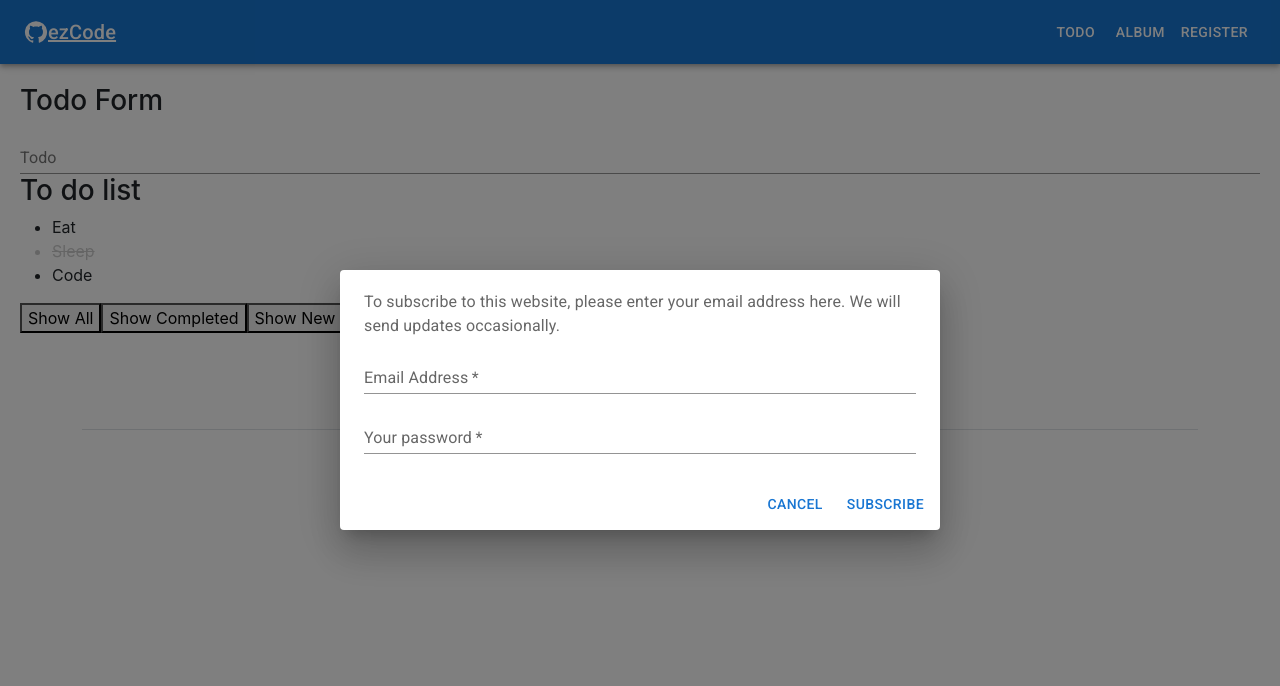
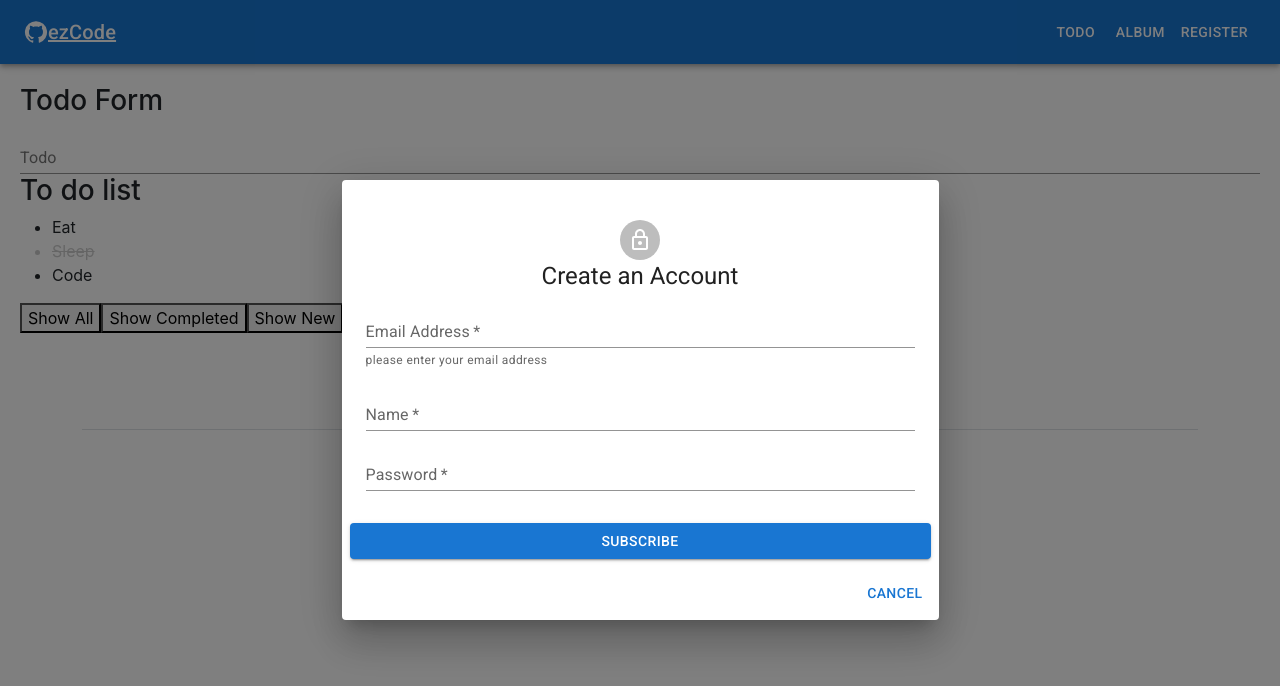
Before and after one commit to SonPhamThanh175/git_train_reactjs, a React (Create React App) app: page /todos in a window 1280 px wide. Both pictures are taken after a click on the button "REGISTER". Shown: the top 686 px of the page. Built offline with nearby package versions, Linux system fonts and the light colour scheme; no server answers.

Commit message:
Commit form Data Register

```diff
--- a/package.json
+++ b/package.json
@@ -11,6 +11,7 @@
     "@material-ui/icons": "^4.11.3",
     "@mui/icons-material": "^5.15.14",
     "@mui/material": "^5.15.14",
+    "@mui/styles": "^5.15.14",
     "@reduxjs/toolkit": "^2.2.3",
     "@testing-library/jest-dom": "^5.17.0",
     "@testing-library/react": "^13.4.0",
--- a/src/api/userApi.js
+++ b/src/api/userApi.js
@@ -0,0 +1,10 @@
+import axiosClient from "./axiosClient"
+
+const userApi = {
+    register(data){
+        const url = '/auth/local/register';
+        return axiosClient.post(url,data)
+    },
+}
+
+export default userApi
--- a/src/app/store.js
+++ b/src/app/store.js
@@ -1,10 +1,12 @@
 // Reducer = counterReducer
 import counterReducer from '../features/Counter/counterSlice'
+import userReducer from '../features/Auth/userSlice'
 
 import { configureStore } from "@reduxjs/toolkit";
 
 const rootReducer = {
     counter : counterReducer,
+    user : userReducer,
 }
 
 const store = configureStore({
--- a/src/components/Header/index.jsx
+++ b/src/components/Header/index.jsx
@@ -12,6 +12,9 @@ import Typography from '@mui/material/Typography';
 import { useState } from 'react';
 import { NavLink } from 'react-router-dom/cjs/react-router-dom.min';
 import styles from './styles.module.css';
+import Register from 'features/Auth/components/Register';
+import Avatar from '@mui/material/Avatar';
+import PasswordField from 'components/form-controls/PasswordField';
 
 export default function Header() {
     const [open, setOpen] = useState(false);
@@ -23,6 +26,8 @@ export default function Header() {
     const handleClose = () => {
         setOpen(false);
     };
+    // const value = []
+    // console.log(value);
     return (
         <Box sx={{ flexGrow: 1 }}>
             <AppBar position='static'>
@@ -67,17 +72,15 @@ export default function Header() {
                         event.preventDefault();
                         const formData = new FormData(event.currentTarget);
                         const formJson = Object.fromEntries(formData.entries());
-                        const email = formJson.email;
-                        console.log(email);
+                        console.log(formJson);
+                        // value.push(formJson);
+
                         handleClose();
                     },
                 }}
             >
                 <DialogContent>
-                    <DialogContentText>
-                        To subscribe to this website, please enter your email address here. We will
-                        send updates occasionally.
-                    </DialogContentText>
+                    <Register/>
                     <TextField
                         autoFocus
                         required
@@ -88,6 +91,18 @@ export default function Header() {
                         type='email'
                         fullWidth
                         variant='standard'
+                        helperText='please enter your email address'
+                    />
+                     <TextField
+                        autoFocus
+                        required
+                        margin='dense'
+                        id='name'
+                        name='name'
+                        label='Name'
+                        type='name'
+                        fullWidth
+                        variant='standard'
                     />
                     <TextField
                         autoFocus
@@ -95,15 +110,23 @@ export default function Header() {
                         margin='dense'
                         id='name'
                         name='password'
-                        label='Your password'
+                        label='Password'
                         type='password'
                         fullWidth
                         variant='standard'
                     />
+                    {/* <PasswordField/> */}
                 </DialogContent>
                 <DialogActions>
+                <Button type='submit'
+                            variant='contained'
+                            color='primary'
+                            fullWidth
+                    >
+                        Subscribe</Button>
+                </DialogActions>
+                <DialogActions>
                     <Button onClick={handleClose}>Cancel</Button>
-                    <Button type='submit'>Subscribe</Button>
                 </DialogActions>
             </Dialog>
         </Box>
--- a/src/components/form-controls/InputField/index.jsx
+++ b/src/components/form-controls/InputField/index.jsx
@@ -14,9 +14,8 @@ InputField.propTypes = {
 
 function InputField(props) {
     const { form, name, label, disabled } = props;
-    const {errors,formState} = form;
-    const hasError = formState.touched[name] && errors[name];
-    // console.log(errors[name], formState.touched[name]);
+    const {errors} = form;
+    const hasError =  errors[name];
 
     return (
         <Controller
--- /dev/null
+++ b/src/components/form-controls/PasswordField/index.jsx
@@ -0,0 +1,82 @@
+import Visibility from '@mui/icons-material/Visibility';
+import VisibilityOff from '@mui/icons-material/VisibilityOff';
+import FormControl from '@mui/material/FormControl';
+import IconButton from '@mui/material/IconButton';
+import InputAdornment from '@mui/material/InputAdornment';
+import InputLabel from '@mui/material/InputLabel';
+import OutlinedInput from '@mui/material/OutlinedInput';
+import PropTypes from 'prop-types';
+import { useState } from 'react';
+import { Controller } from 'react-hook-form';
+import TextField from '@mui/material/TextField';
+import { FormHelperText } from '@mui/material';
+
+
+PasswordField.propTypes = {
+    form: PropTypes.object.isRequired,
+    name: PropTypes.string.isRequired,
+
+    label: PropTypes.string,
+    disabled: PropTypes.object,
+};
+
+function PasswordField(props) {
+    const { form, name, label, disabled } = props;
+    const { errors, formState } = form;
+    const hasError = formState.touched[name] && errors[name];
+
+    const [showPassword,setShowPassword] = useState(false)
+
+    const toggleShowPassword = () => {
+        setShowPassword(x => !x)
+    }
+
+    return (
+        <div>
+            <Controller
+                name={name}
+                control={form.control}
+                as={TextField}
+                margin='normal'
+                variant='outlined'
+                fullWidth
+                label={label}
+                disabled={disabled}
+                error={!!hasError}
+                helperText={errors[name]?.message}
+            />
+            <FormControl
+                // sx={{ m: 1, width: '25ch' }}
+                variant='outlined'
+                fullWidth
+                margin='normal'
+            >
+                <InputLabel htmlFor={name}>{label}</InputLabel>
+                <OutlinedInput
+                    name={name}
+                    control={form.control}
+                    as={OutlinedInput}
+                    id={name}
+                    type={showPassword ? 'text' : 'password'}
+                    label={label}
+                    endAdornment={
+                        <InputAdornment position='end'>
+                            <IconButton
+                                aria-label='toggle password visibility'
+                                onClick={toggleShowPassword}
+                                edge='end'
+                            >
+                                {showPassword ? <VisibilityOff /> : <Visibility />}
+                            </IconButton>
+                        </InputAdornment>
+                    }
+                    disabled={disabled}
+                    error ={!!hasError}
+                />
+                <FormHelperText error = {!!hasError}>{errors[name]?.message}</FormHelperText>
+            </FormControl>
+        </div>
+    );
+}
+
+export default PasswordField;
--- /dev/null
+++ b/src/features/Auth/components/Register/index.jsx
@@ -0,0 +1,19 @@
+import React from 'react';
+import PropTypes from 'prop-types';
+import RegisterForm from '../RegisterForm';
+
+Register.propTypes = {};
+
+function Register(props) {
+    const handleSubmit = (value) => {
+
+        console.log('Form Submit', value);
+    };
+    return (
+        <div>
+            <RegisterForm onSubmit = {handleSubmit}/>
+        </div>
+    );
+}
+
+export default Register;
--- /dev/null
+++ b/src/features/Auth/components/RegisterForm/index.jsx
@@ -0,0 +1,133 @@
+import { yupResolver } from '@hookform/resolvers/yup';
+import { LockOutlined } from '@material-ui/icons';
+import { Button, Typography } from '@mui/material';
+import Avatar from '@mui/material/Avatar';
+import { makeStyles } from '@mui/styles';
+import InputField from 'components/form-controls/InputField';
+import PasswordField from 'components/form-controls/PasswordField';
+import PropTypes from 'prop-types';
+import { useForm } from 'react-hook-form';
+import TextField from '@mui/material/TextField';
+
+import * as yup from 'yup';
+
+const useStyles = makeStyles((theme) => ({
+    root: {
+        paddingTop: '20px',
+    },
+    avatar: {
+        margin: '0 auto',
+        backgroundColor: 'red',
+    },
+
+    title: {
+        textAlign: 'center',
+        margin: '2 0',
+    },
+
+    submit: {
+        marginTop: '15px',
+    },
+}));
+
+RegisterForm.propTypes = {
+    allSubmit: PropTypes.func,
+};
+
+function RegisterForm({ props }) {
+    const classes = useStyles();
+
+    const schema = yup.object().shape({});
+    const form = useForm({
+        defaultValue: {
+            fullName: ' ',
+            email: ' ',
+            password: ' ',
+            retypePassword: ' ',
+        },
+        resolver: yupResolver(schema),
+    });
+    const handleSubmitForm = (data) => {
+        console.log('debug data ->', data);
+    };
+
+    return (
+        <div className={classes.root}>
+            <Avatar className={classes.avatar}>
+                <LockOutlined></LockOutlined>
+            </Avatar>
+
+            <Typography
+                className={classes.title}
+                component='h3'
+                variant='h5'
+            >
+                Create an Account
+            </Typography>
+
+            <form
+                onSubmit={() => {
+                    form.handleSubmit(handleSubmitForm);
+                }}
+            >
+                {/* <Button
+                    type='submit'
+                    className={classes.submit}
+                    variant='contained'
+                    color='primary'
+                    fullWidth
+                    // onClick={(e) => e?.preventDefault()}
+                >
+                    Create an Account
+                </Button>
+
+                <TextField
+                        autoFocus
+                        required
+                        margin='dense'
+                        id='name'
+                        name='email'
+                        label='Email Address'
+                        type='email'
+                        fullWidth
+                        variant='standard'
+                    />
+                     <TextField
+                        autoFocus
+                        required
+                        margin='dense'
+                        id='name'
+                        name='name'
+                        label='Name'
+                        type='name'
+                        fullWidth
+                        variant='standard'
+                    />
+                    <TextField
+                        autoFocus
+                        required
+                        margin='dense'
+                        id='password'
+                        name='password'
+                        label='Password'
+                        type='password'
+                        fullWidth
+                        variant='standard'
+                    />
+
+                <PasswordField
+                    name='password'
+                    label='Password'
+                    form={form}
+            />
+                <PasswordField
+                    name='retypePassword'
+                    label='Retype Password'
+                    form={form}
+                />  */}
+            </form>
+        </div>
+    );
+}
+
+export default RegisterForm;
--- /dev/null
+++ b/src/features/Auth/userSlice.js
@@ -0,0 +1,40 @@
+import { createAsyncThunk, createSlice } from '@reduxjs/toolkit'
+import userApi from 'api/userApi';
+
+ export const register = createAsyncThunk(
+    'users/register',
+    async (payload) => {
+        // Call API to register
+        const data = await userApi.register(payload)
+
+        // Save data to the local storage
+        localStorage.setItem('access_token', data.jwt)
+        localStorage.setItem('user', JSON.stringify(data.user))
+
+
+        return data.user;
+    },
+  )
+
+// Tạo 1 Slice = hàm createSlice() của Redux
+const userSlice = createSlice({
+    // Truyền vào cái name , initialState (Có thể là number hoặc string , object ,...)
+    name: 'user',
+    initialState: {
+        current :{},
+        // Tuy du an
+        setting :{},
+    } ,
+
+    // Reducer là 1 object -> Mỗi key là 1 trường hợp ( là 1 hàm  )
+    // reducers: {},
+    // extraReducers : {
+    //     [register.fulfilled] : (state ,action) => {
+    //         state.current = action.payload ;
+    //     }
+    // },
+});
+// Redux tự định nghĩa actions và reducer
+const {  reducer } = userSlice ;
+// Trong actions thì có increase ,decrease
+export default reducer
```
Also changed, not shown: src/App.js (+4 -3 lines), src/features/Auth/index.jsx (added), 1 other file (tests, documents, lock files or other folders).
